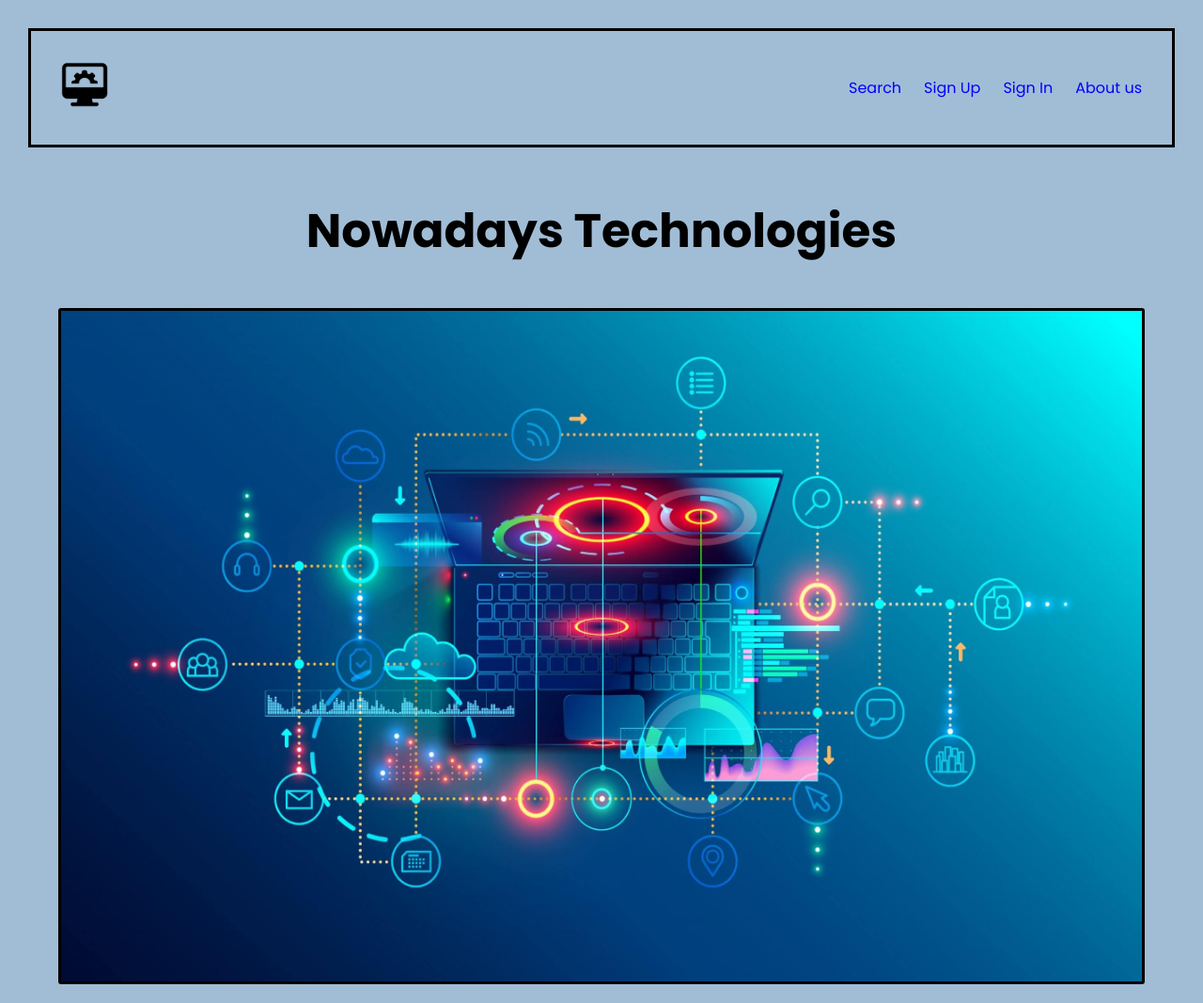
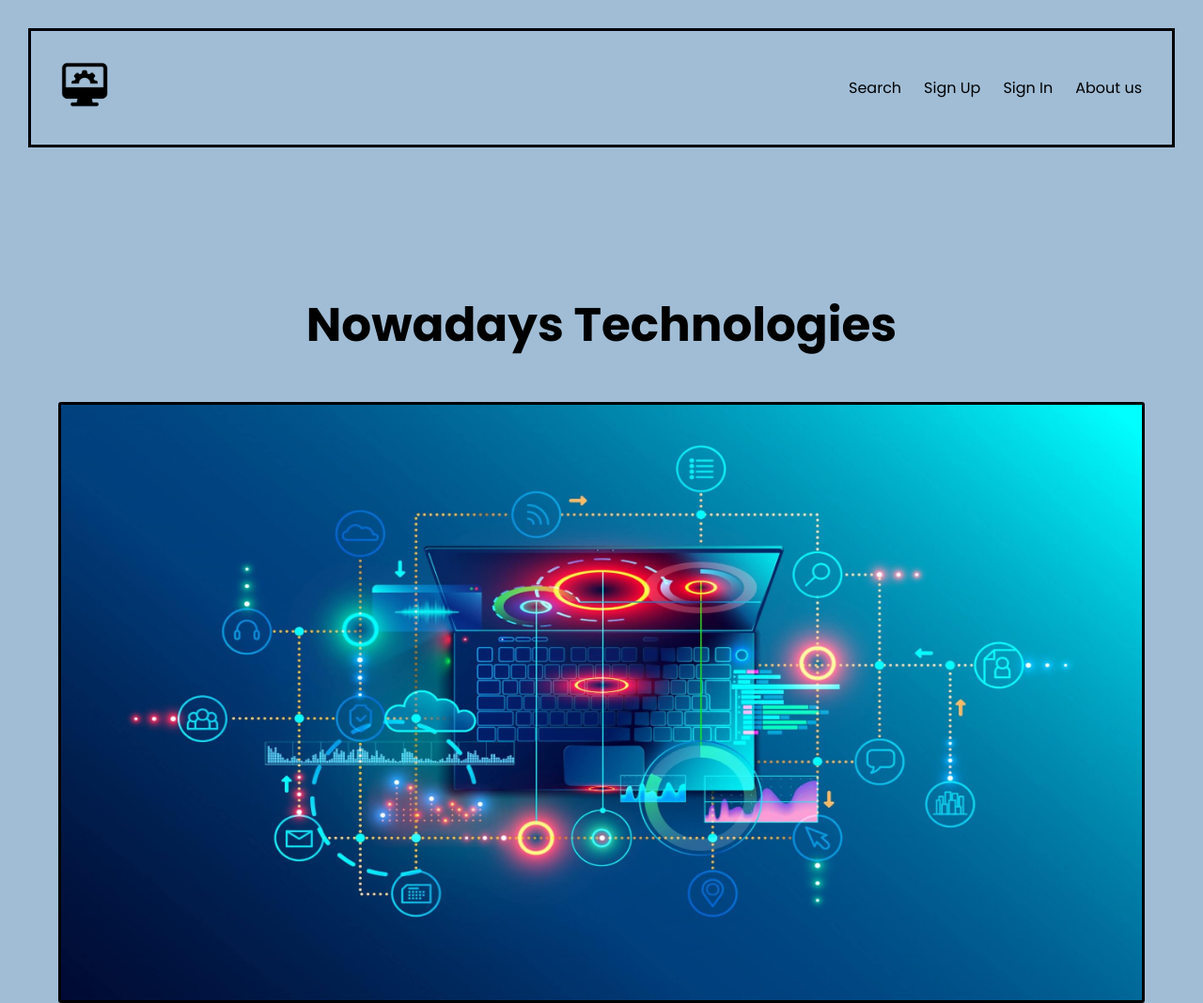
Before and after one commit to JoaoRibeiro2005/projeto-ti, a plain HTML site: page index.html in a window 1280 px wide. Shown: the top 1068 px of the page at 94% size. Drawn offline with Linux system fonts and the light colour scheme.

Commit message:
Last Changes

```diff
--- a/header.css
+++ b/header.css
@@ -19,10 +19,10 @@ ul{
 
 ul li a{
     text-decoration: none;
-    color: blue;
+    color: black;
 }
 
 ul li a:hover{
-    color: black;
+    color: rgb(59, 59, 211);
     text-decoration: underline;
 }
--- a/main.css
+++ b/main.css
@@ -3,14 +3,16 @@ main h1{
     text-align: center;
     font-size: 50px;
     margin-bottom: 24px;
+    margin-top: 2em;
     padding: 20px;
 }
 #first-img{
     width: 100%;
-    height: 90vh;
+    height: 80vh;
     border-radius: 3px;
     border: 3px solid;
     margin-bottom: 5em;
+
 }
 
 .info{
```
